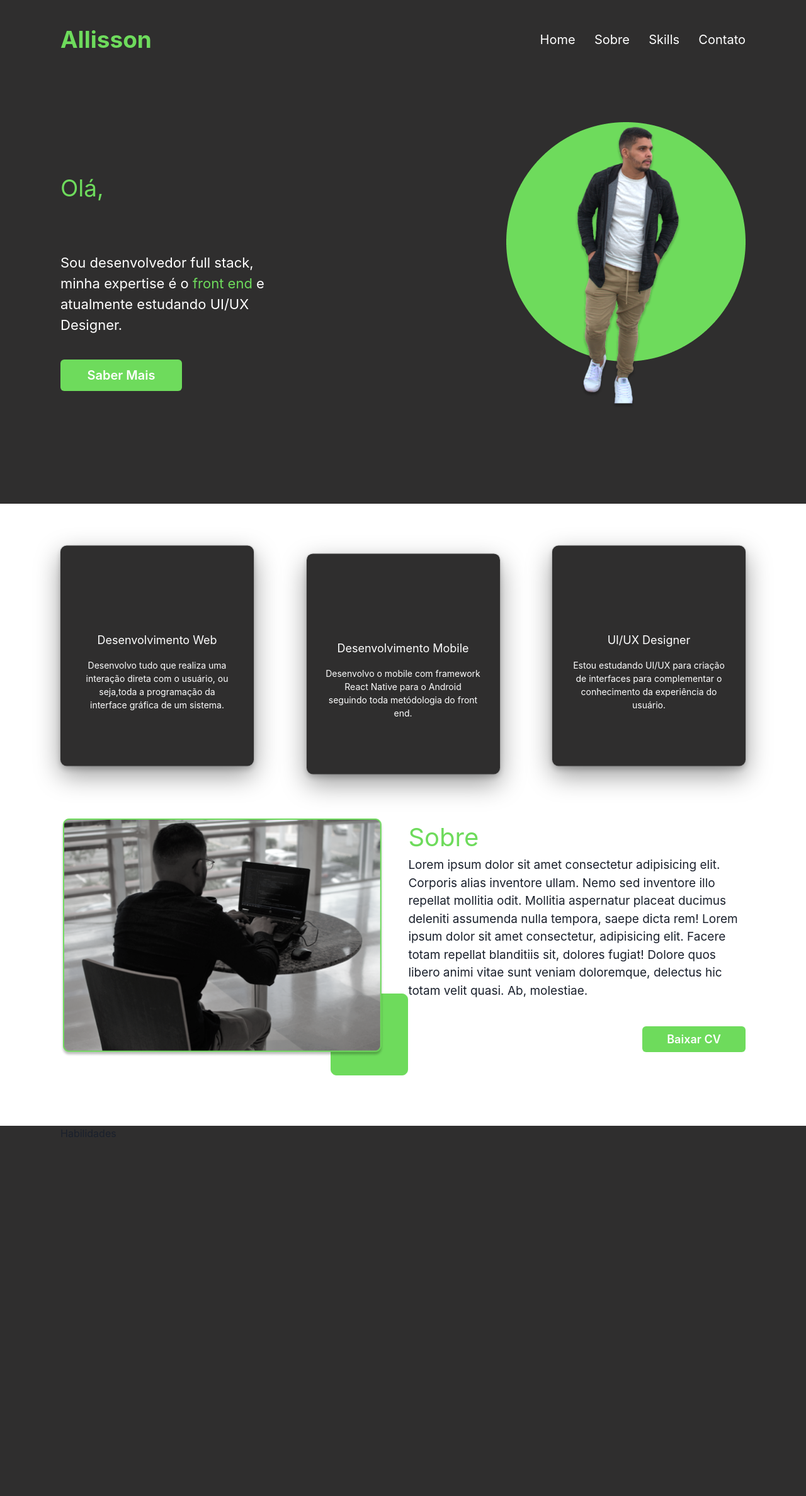
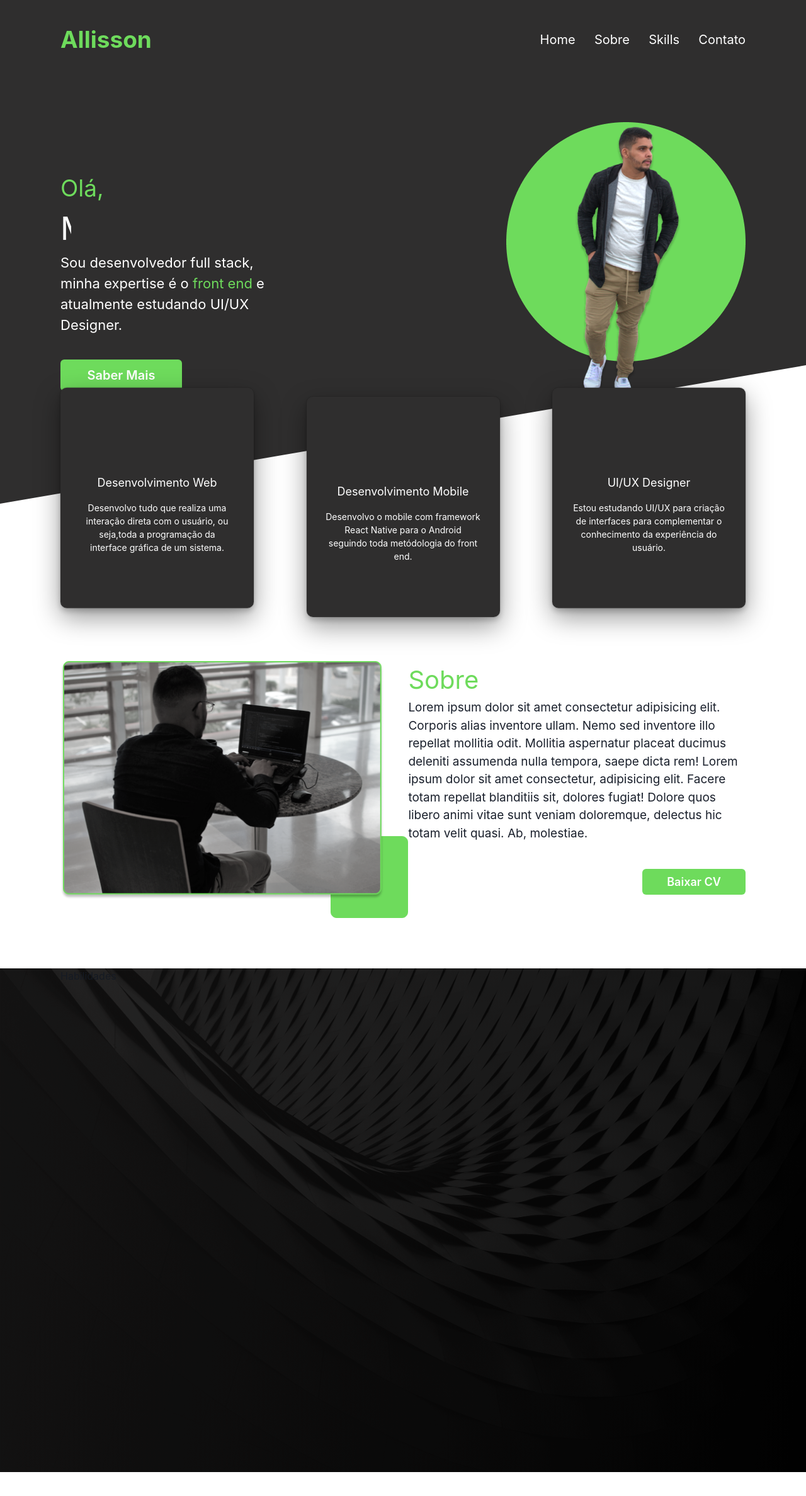
Before and after one commit to Allisson-Lima-Dev/portfolio-dev-allisson, a Next.js app: page / in a window 1280 px wide. Shown: the top 2376 px of the page at 63% size. After the commit the page ends 2338 px from the top, so only its background shows below. Built offline with nearby package versions, Linux system fonts and the light colour scheme; some icons are missing.

Commit message:
feat: adicionando  animacao card

```diff
--- a/src/styles/globals.css
+++ b/src/styles/globals.css
@@ -16,8 +16,15 @@ a {
 }
 
 #container-home{
-  position: relative;
-  /* z-index: 1000; */
+  height: 100vh;
+  /* position: relative; */
+  clip-path:
+  polygon(
+    0% 0%,
+    100% 0%,
+    100% calc(100% - 220px),
+    0% 100%
+  );
 }
 
 #tsparticles{
@@ -50,8 +57,10 @@ a {
   }
 }
 
+
 #ct{
   animation: float 5s ease-in-out infinite;
+  margin-top: -250px;
 }
 
 #ct div:nth-child(3){
@@ -90,3 +99,9 @@ a {
 ::-webkit-scrollbar-thumb:hover {
   background: #55a647;
 }
+#about{
+  background-image:  linear-gradient(to right, rgba(24, 23, 23, 0.886),  rgba(0, 0, 0, 0.897)),
+  url("../../public/assets/bg.jpg");
+  filter: brightness(80%);
+  background-size: cover;
+}
```
